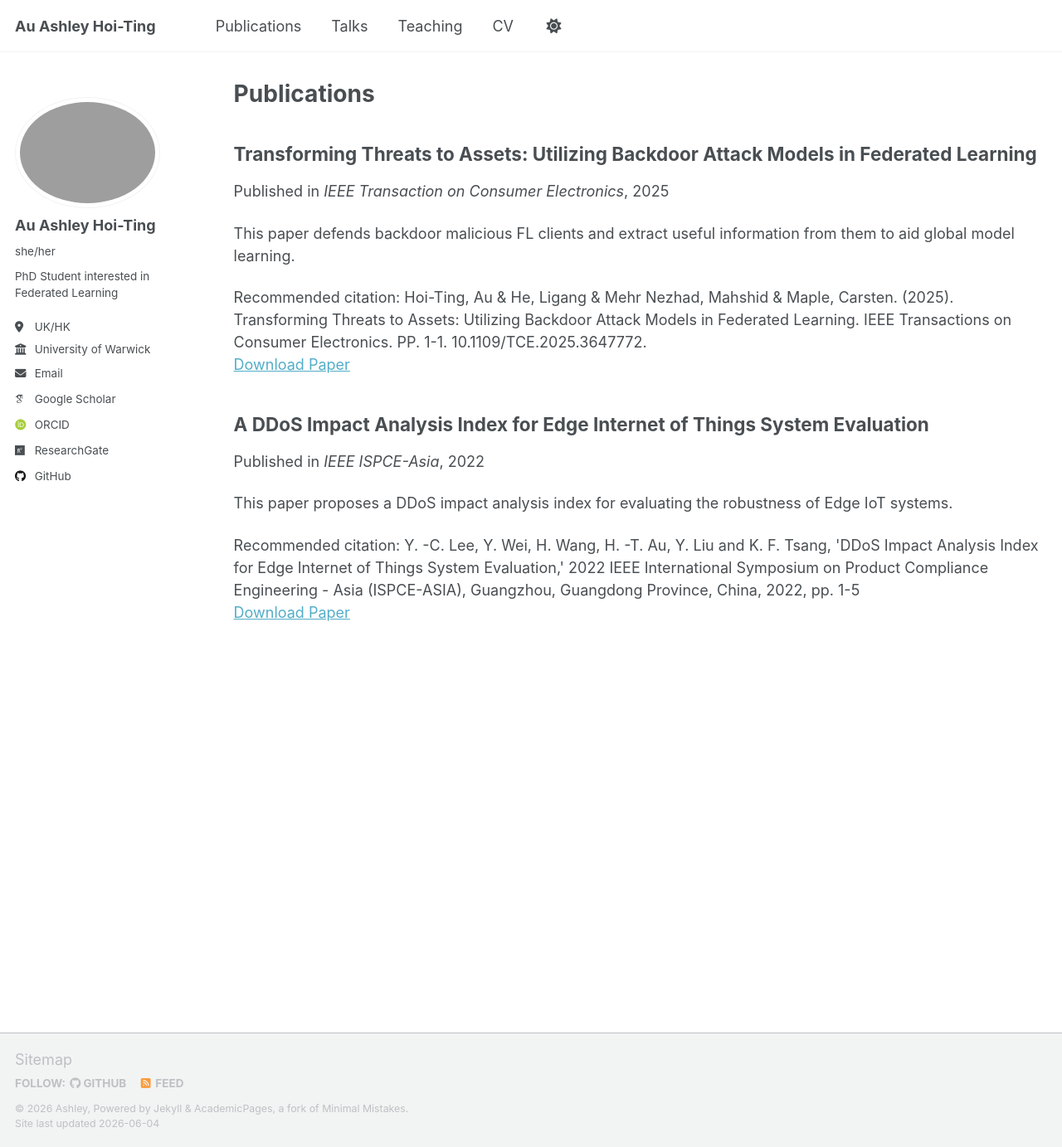
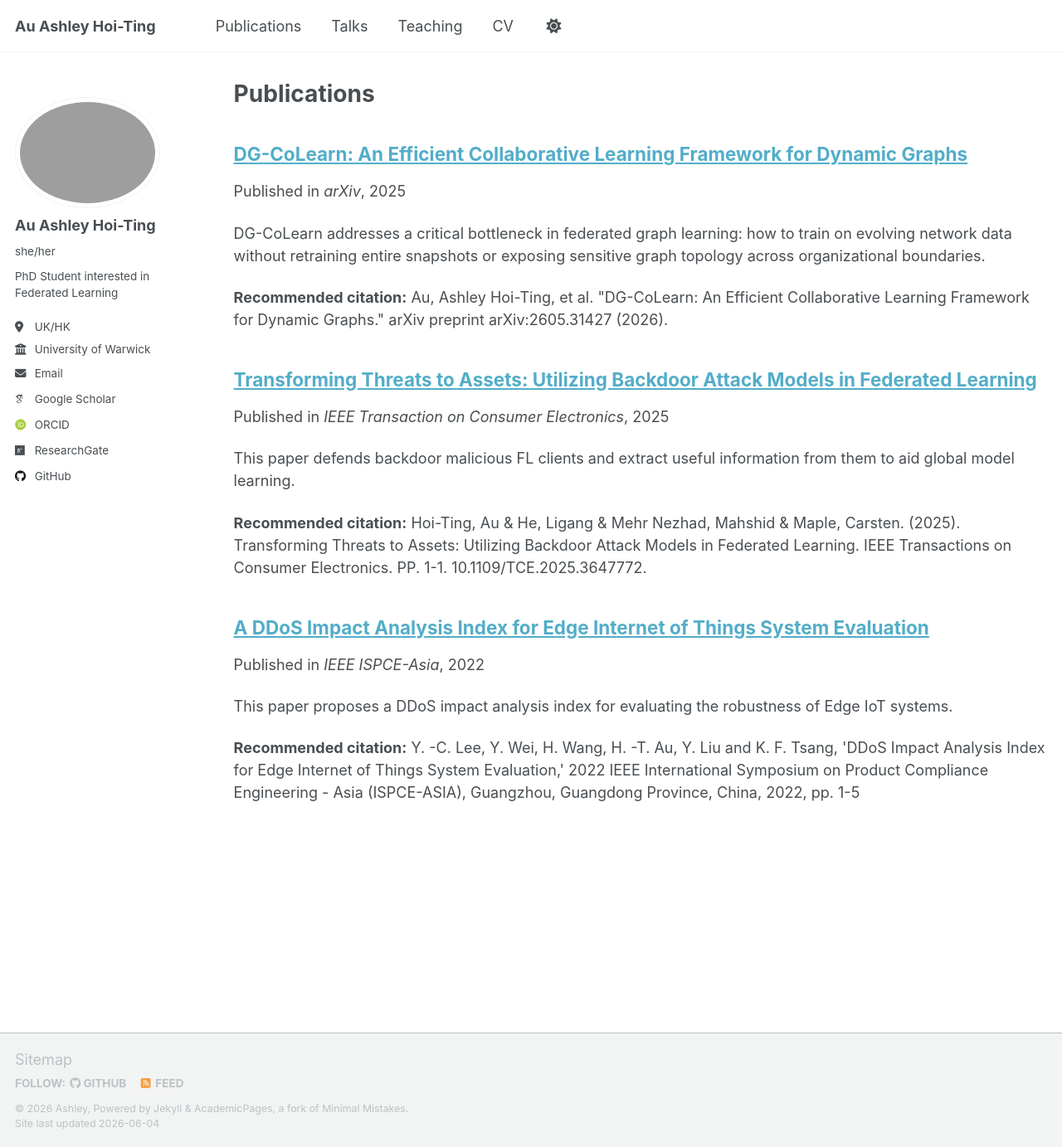
Before and after one commit to Ashley0909/Ashley0909.github.io, a Jekyll site: the page built from _pages/publications.html, in a window 1280 px wide and 1383 px high. Shown: the whole window at 83% size. Built offline with Jekyll 4.4.1, drawn with Linux system fonts in a browser that asks for light colours; some web fonts are replaced; a script that is not in the unit is left out.

Commit message:
Added publications and tidied up main page

```diff
--- a/_includes/archive-single.html
+++ b/_includes/archive-single.html
@@ -34,7 +34,9 @@
       {% endif %}
     </h2> -->
     <h2 class="archive__item-title" itemprop="headline">
-      {% if post.link %}
+      {% if post.paperurl %}
+        <a href="{{ post.paperurl }}">{{ title }}</a>
+      {% elsif post.link %}
         <a href="{{ post.link }}">{{ title }}</a>
       {% else %}
         {{ title }}
@@ -59,26 +61,14 @@
     <p class="archive__item-excerpt" itemprop="description"><p>{{ post.excerpt | markdownify | remove: '<p>' | remove: '</p>' }}<strong><a href="{{ base_path }}{{ post.url }}" rel="permalink"> Read more</a></strong></p></p>
     {% endif %}
 
-    {% if post.citation and post.paperurl and post.slidesurl and post.bibtexurl %}
-      <p>Recommended citation: {{ post.citation }}<br /><a href="{{ post.paperurl }}">Download Paper</a> | <a href="{{ post.slidesurl }}">Download Slides</a> | <a href="{{ post.bibtexurl }}">Download Bibtex</a></p>
-    {% elsif post.citation and post.paperurl and post.slidesurl %}
-      <p>Recommended citation: {{ post.citation }}<br /><a href="{{ post.paperurl }}">Download Paper</a> | <a href="{{ post.slidesurl }}">Download Slides</a></p>
-    {% elsif post.citation and post.paperurl and post.bibtexurl %}
-      <p>Recommended citation: {{ post.citation }}<br /><a href="{{ post.paperurl }}">Download Paper</a> | <a href="{{ post.bibtexurl }}">Download Bibtex</a></p>
-    {% elsif post.citation and post.paperurl %}
-      <p>Recommended citation: {{ post.citation }}<br /><a href="{{ post.paperurl }}">Download Paper</a></p>
-    {% elsif post.citation and post.slidesurl and post.bibtexurl %}
-      <p>Recommended citation: {{ post.citation }}<br /><a href="{{ post.slidesurl }}">Download Slides</a> | <a href="{{ post.bibtexurl}}">Download Bibtex</a></p>
+    {% if post.citation and post.slidesurl and post.bibtexurl %}
+      <p><b>Recommended citation:</b> {{ post.citation }}<br /><a href="{{ post.slidesurl }}">Download Slides</a> | <a href="{{ post.bibtexurl }}">Download Bibtex</a></p>
     {% elsif post.citation and post.slidesurl %}
-      <p>Recommended citation: {{ post.citation }}<br /><a href="{{ post.slidesurl }}">Download Slides</a></p>
+      <p><b>Recommended citation:</b> {{ post.citation }}<br /><a href="{{ post.slidesurl }}">Download Slides</a></p>
     {% elsif post.citation and post.bibtexurl %}
-      <p>Recommended citation: {{ post.citation }}<br /><a href="{{ post.bibtexurl }}">Download Bibtex</a></p>
+      <p><b>Recommended citation:</b> {{ post.citation }}<br /><a href="{{ post.bibtexurl }}">Download Bibtex</a></p>
     {% elsif post.citation %}
-      <p>Recommended citation: {{ post.citation }}</p>
-    {% elsif post.paperurl and post.bibtexurl %}
-      <p><a href=" {{ post.paperurl }} ">Download Paper</a> | <a href="{{ post.bibtexurl }}">Download Bibtex</a></p>
-    {% elsif post.paperurl %}
-      <p><a href=" {{ post.paperurl }} ">Download Paper</a></p>
+      <p><b>Recommended citation:</b> {{ post.citation }}</p>
     {% elsif post.slidesurl and post.bibtexurl %}
       <p><a href="{{ post.slidesurl }}">Download Slides</a> | <a href="{{ post.bibtexurl }}">Download Bibtex</a></p>
     {% elsif post.slidesurl %}
--- /dev/null
+++ b/_publications/2026-02-28-DGCoLearn.md
@@ -0,0 +1,12 @@
+---
+title: "DG-CoLearn: An Efficient Collaborative Learning Framework for Dynamic Graphs"
+collection: publications
+status: published
+permalink: /publication/graph-federated
+excerpt: "DG-CoLearn addresses a critical bottleneck in federated graph learning: how to train on evolving network data without retraining entire snapshots or exposing sensitive graph topology across organizational boundaries."
+date: 2025-12-28
+venue: "arXiv"
+paperurl: "https://arxiv.org/abs/2605.31427"
+citation: 'Au, Ashley Hoi-Ting, et al. "DG-CoLearn: An Efficient Collaborative Learning Framework for Dynamic Graphs." arXiv preprint arXiv:2605.31427 (2026).'
+---
+This work studies how adversarial nodes can be strategically injected into federated graph networks to degrade performance. We introduce a bilevel optimization framework using reinforcement learning to craft node-level attacks and assess defense strategies.
```
Also changed, not shown: _pages/about.md (+12 -6 lines), _pub_not_ready/2025-DGCoLearn.md (deleted, +0 -10 lines), _pub_not_ready/2025-FedAssets.md (deleted, +0 -12 lines), 2 other files.
